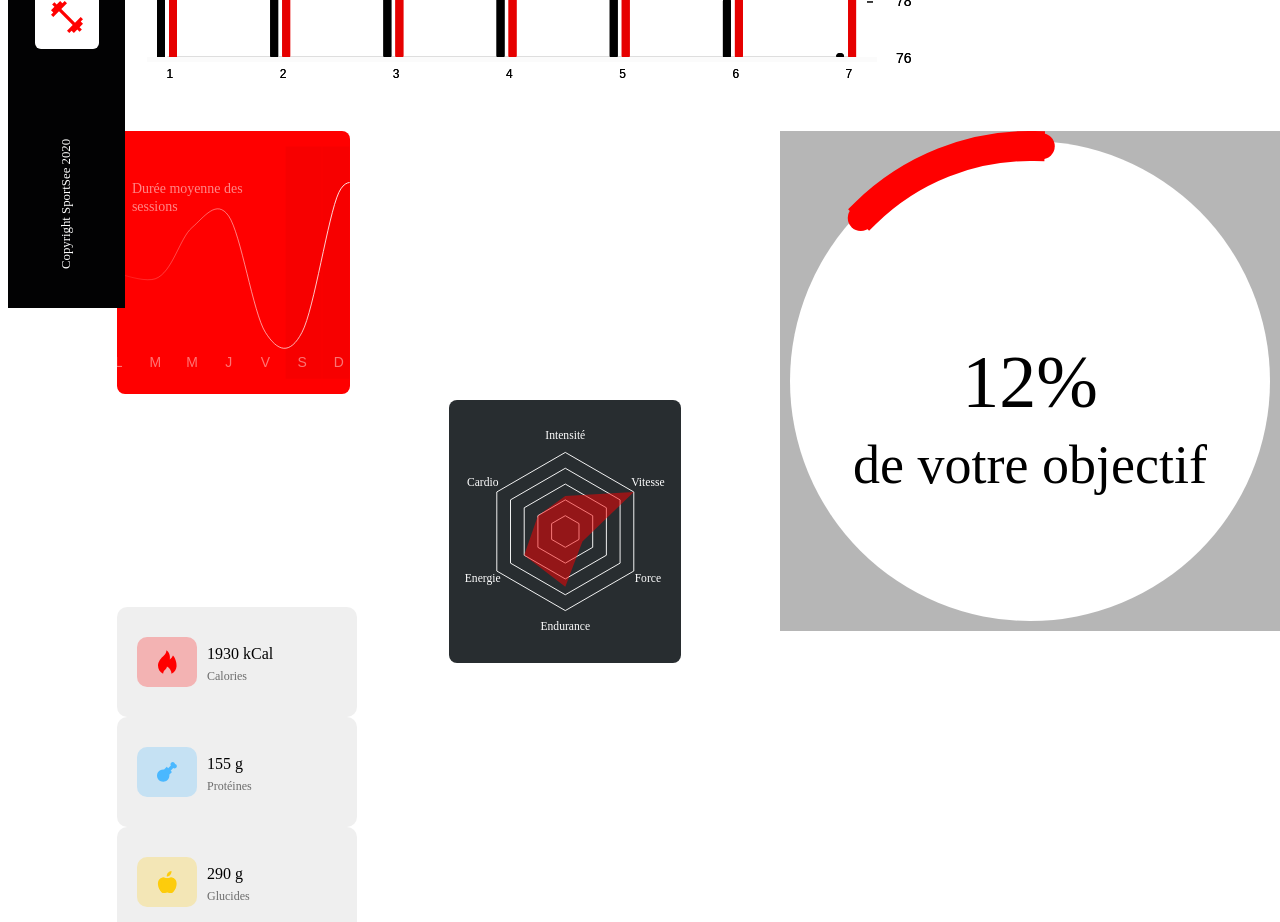
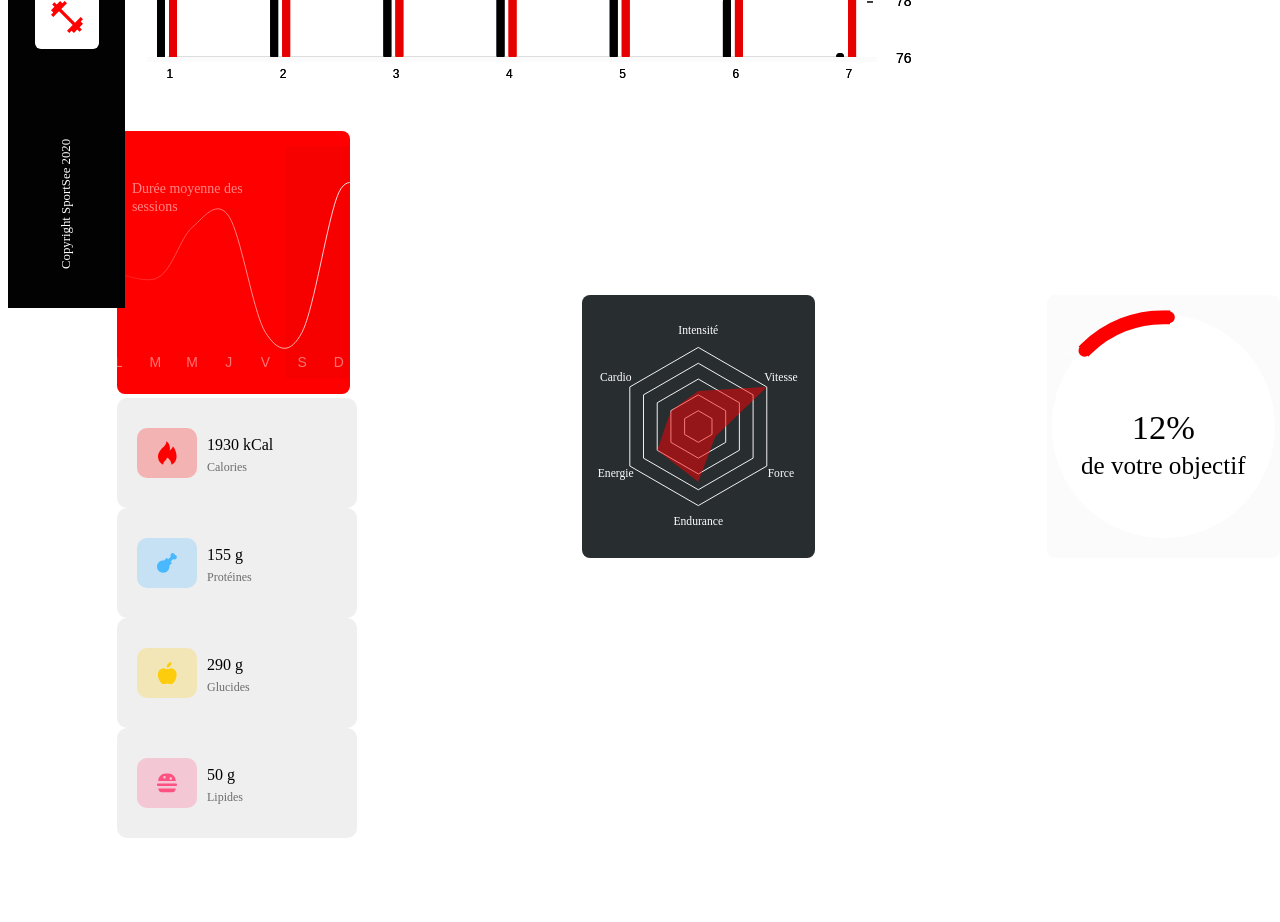
Before and after one commit to leen1515/sportsee, a React (Create React App) app in the folder sportsee/: page /profil/1 in a window 1280 px wide. Shown: the part 500-1422 px from the top of the page. After the commit the page ends 1338 px from the top, so only its background shows below. Built offline with nearby package versions, Linux system fonts and the light colour scheme.

Commit message:
feat(style): radial chart

```diff
--- a/sportsee/src/components/Radialchart.jsx
+++ b/sportsee/src/components/Radialchart.jsx
@@ -1,21 +1,33 @@
 import RadialchartD3 from './d3/RadialchartD3';
 import { useContext } from 'react';
 import { datasContext } from '../routes/GetRoutes';
+import styled from 'styled-components';
+
+const RadialchartContainer = styled.div`
+    width: 20%;
+    height:100%;
+    display:flex;
+    align-items: center;
+    justify-content: center;
+`;
 
 function Radialchart() {
         const { datas } = useContext(datasContext);
         console.log("7 radialchart", datas?.userDatas?.todayScore)
-    return (
+    return (<RadialchartContainer>
         <svg id = "radialchartSvg"
-        width="500px"
-        height="500px"
+        width="100%"
+        height="263px"
         viewBox="0 0 500 500"
-        style={{ backgroundColor: "#b6b6b6"}}
-    >
+        style = {{backgroundColor: '#FBFBFB', borderRadius: "8px"}}
+    >  <text width= "100px" x="32" y="100" fill="#ffffff87" fontSize="30px">
+    Score
+</text>
         {datas && (
             <RadialchartD3 data={ datas?.userDatas} />
         )}
-    </svg>)
+
+    </svg></RadialchartContainer>)
 }
 
 export default Radialchart;
```
